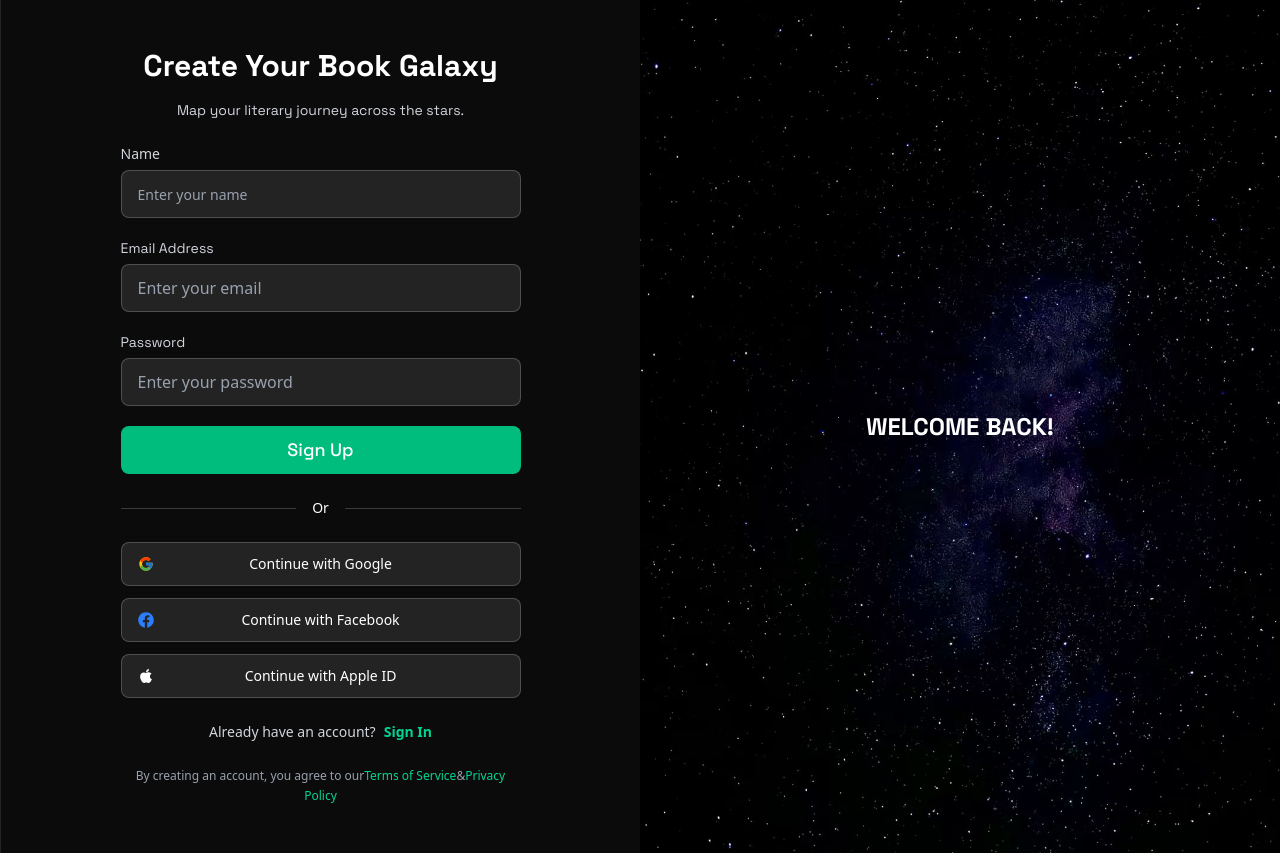
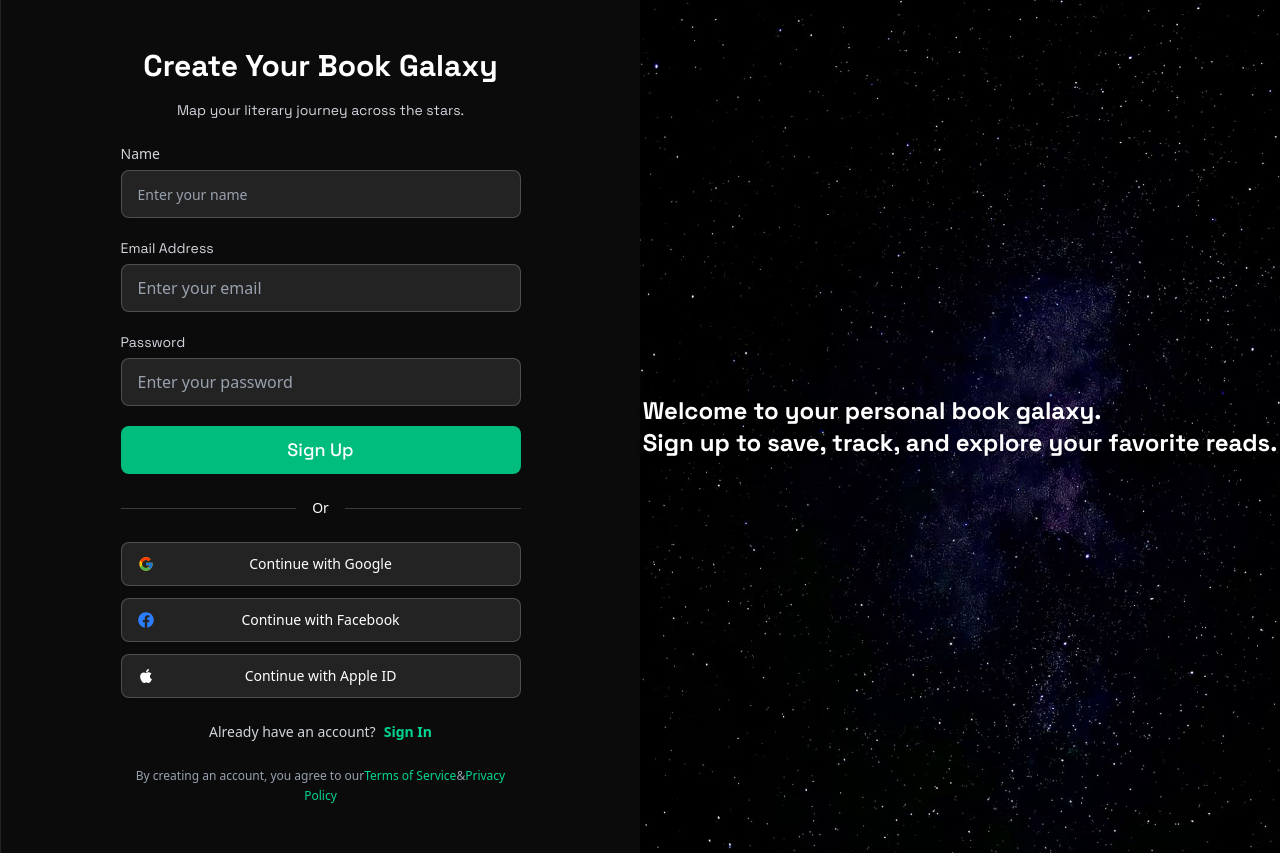
Before and after one commit to Ahmedyehia60/readverse, a Next.js app: page /SignUp in a window 1280 px wide. Built offline with nearby package versions, Linux system fonts and the light colour scheme.

Commit message:
fix redirect

```diff
--- a/app/SignUp/page.tsx
+++ b/app/SignUp/page.tsx
@@ -72,7 +72,7 @@ function Page() {
 
   //================== JSX ======================
   return (
-    <div className="min-h-screen flex bg-[#0d1a2d] ">
+    <div className="min-h-screen flex bg-[#0d1a2d] overflow-hidden ">
       <div className="w-full lg:w-1/2 flex flex-col">
         <Card className="w-full min-h-screen overflow-y-auto max-w-none rounded-none bg-[#0b0b0b] border-0 border-l border-white/10 flex flex-col justify-center p-8 sm:p-12">
           <CardHeader className="space-y-2 px-0">
@@ -248,7 +248,8 @@ function Page() {
         <h1
           className={` font-bold drop-shadow-lg ${spaceGrotesk.className} text-2xl`}
         >
-          WELCOME BACK!
+          Welcome to your personal book galaxy. <br />
+          Sign up to save, track, and explore your favorite reads.
         </h1>
       </div>
     </div>
```
